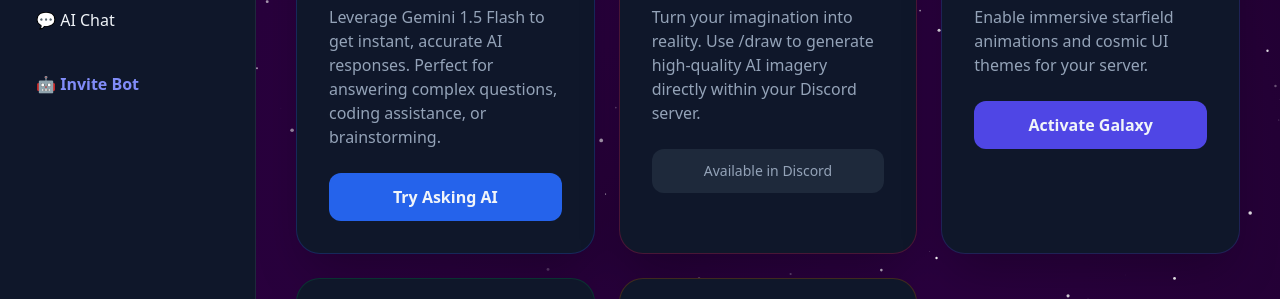
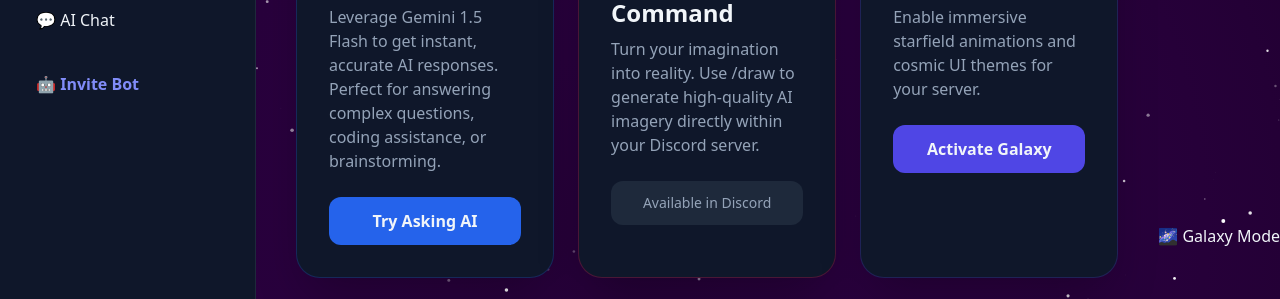
Before and after one commit to mitansh8910-coder/NyxiumAI, a website: page index.html in a window 1280 px wide. Shown: the part 164-463 px from the top of the page. Drawn offline with nearby package versions, Linux system fonts and the light colour scheme.

Commit message:
Update index.html

```diff
--- a/index.html
+++ b/index.html
@@ -329,5 +329,6 @@
       lastTime = now;
     });
   </script>
+  <button id="galaxy-btn">🌌 Galaxy Mode</button>
 </body>
 </html>
```
